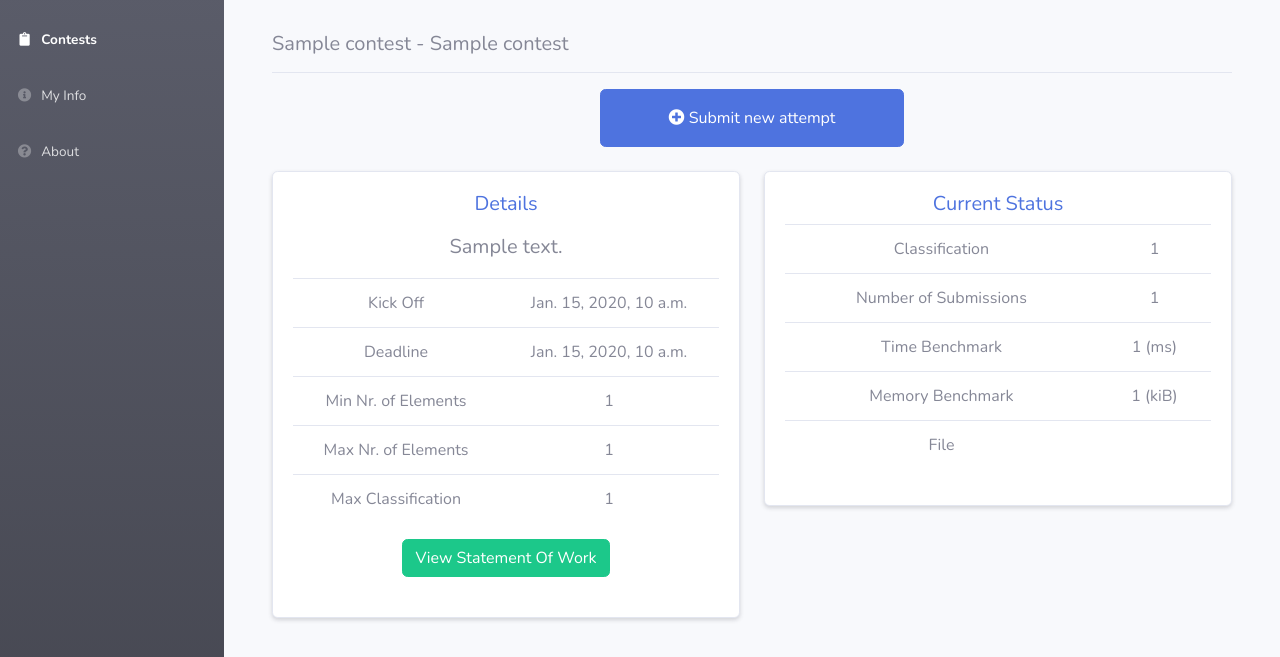
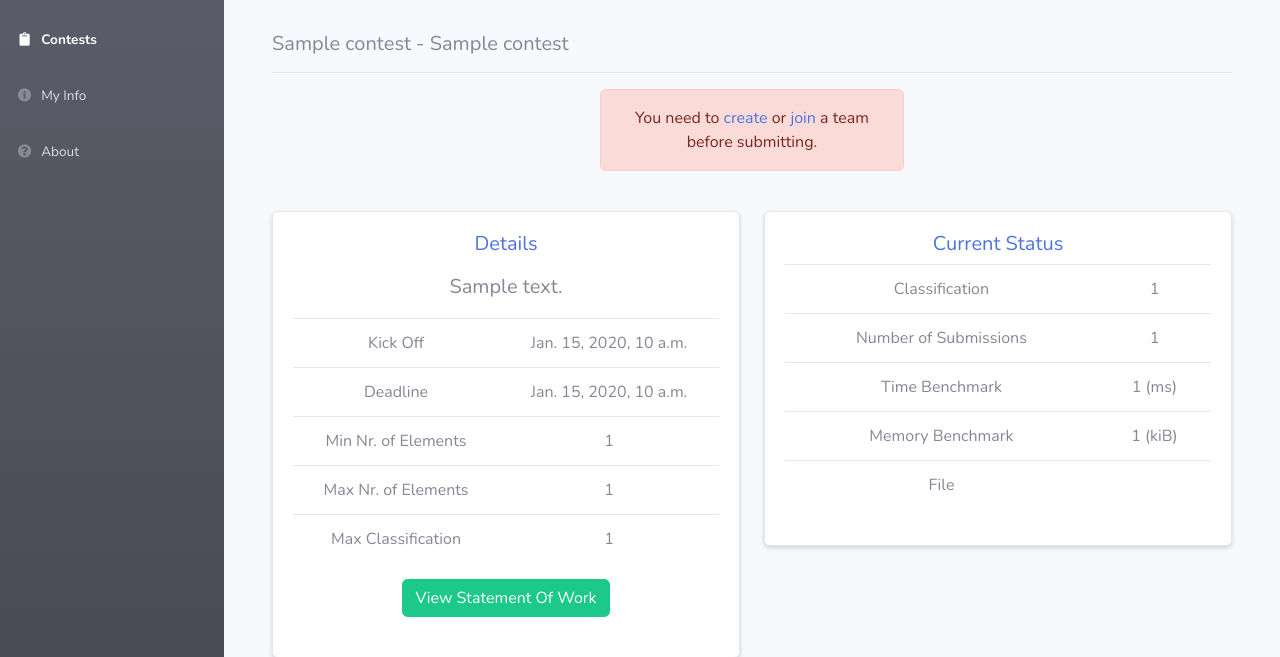
Before and after one commit to dsilveira32/pandora, a Django app: page /contests/1/ in a window 1280 px wide. Shown: the part 156-813 px from the top of the page. Run offline with Django 3.2, Linux system fonts and the light colour scheme; a user stored in the database is signed in; tables that the repository leaves empty hold one stand-in row (values such as "Sample post"); some libraries are stand-ins or nearby versions.

Commit message:
Restruturação geral: * Alteração do formulário do Join team - passou a ser possivel entrar numa equipa via join code. Cabelos brancos - 32,5%

```diff
--- a/administration/views.py
+++ b/administration/views.py
@@ -7,7 +7,7 @@ from django.db.models import Max
 from django.http import HttpResponse
 from django.shortcuts import render, redirect, get_object_or_404
 
-from shared.forms import TeamMemberForm, CreateContestModelForm, TestForm, CreateTestModelForm
+from shared.forms import CreateContestModelForm, TestForm, CreateTestModelForm
 from shared.models import Contest, Test, get_tests_path, Attempt
 from contest.routines import *
 from django.db import transaction
--- a/requirements.txt
+++ b/requirements.txt
@@ -4,3 +4,4 @@ social-auth-app-django==3.1.0
 social-auth-core==3.2.0
 diff-match-patch==20200713
 fontawesome-free==5.15.2
+coolname==1.1.0
--- a/shared/forms.py
+++ b/shared/forms.py
@@ -64,7 +64,7 @@ class TeamMemberApprovalForm(forms.Form):
 	team_remove = forms.CharField(required=False)
 
 
-class TeamMemberForm(forms.Form):
+class TeamJoinForm(forms.Form):
 	team_id = forms.CharField(required=True)
 
 
--- a/shared/models.py
+++ b/shared/models.py
@@ -107,6 +107,11 @@ class Contest(models.Model):
         return "/contests/%i/" % self.id
     # return f"/contests/{self.id}/"
 
+    def getTeams(self):
+        return Team.objects.filter(contest=self).all()
+
+    def getUserTeam(self, user):
+        return Team.objects.filter(contest=self, teammember__user=user).first()
 
 # def checkAttempts(self, request, attempts):
 #	if self.max_submitions > 0:
@@ -147,8 +152,12 @@ class Test(models.Model):
 class Team(models.Model):
     name = models.SlugField(max_length=50, blank=False)
     contest = models.ForeignKey(Contest, default=1, null=False, on_delete=models.CASCADE)
+    join_code = models.SlugField(default=0, blank=False)
+    registration_open = models.BooleanField(null = False, default=False)
+    # image  = models.ImageField(upload_to='images/', blank=True, null=True)
 
-    # image  = models.ImageField(upload_to='images/', blank=True, null=True)
+    def getJoinCode(self):
+        return self.join_code
 
     def _get_active(self):
         "Returns True if the team is active"
@@ -163,6 +172,9 @@ class Team(models.Model):
 
     def get_absolute_url(self):
         return f"/teams/{self.id}/"
+
+    def getMembers(self):
+        return TeamMember.objects.filter(team=self).all()
 
 
 # TODO: Its possible to make this inside the Model?
@@ -246,6 +258,6 @@ class ContestTestDataFile(models.Model):
     unique_together = ('contest', 'file_name')
 
 class Group(models.Model):
-    name = models.TextField(max_length=50, blank=False)
+    name = models.CharField(max_length=50, blank=False)
     users = models.ManyToManyField(User)
     contests = models.ManyToManyField(Contest)
--- /dev/null
+++ b/user/templates/components/contests/contest_submit_attempt_button.html
@@ -0,0 +1,10 @@
+{% if team %}
+    <a class="btn btn-primary w-100 py-3" href="">
+        <i class="fas fa-plus-circle"></i>
+        Submit new attempt
+    </a>
+{% else %}
+    <div class="alert alert-danger w-100 py-3 text-center">
+        You need to <a href="">create</a> or <a href="{% url 'user_contest_team_join_view' contest_submit_attempt_button.contest.id %}">join</a> a team before submitting.
+    </div>
+{% endif %}
--- a/user/templates/layouts/contests/user_contest_detail_layout.html
+++ b/user/templates/layouts/contests/user_contest_detail_layout.html
@@ -17,11 +17,9 @@
         </ol>
     </nav>
     <div class="container-fluid">
-        {% if contest_detail_layout.user_has_access %}
-            <div class="d-flex justify-content-between flex-wrap flex-md-nowrap align-items-center pt-3 pb-2 mb-3 border-bottom">
-                <h5>{{ contest_detail_layout.contest.short_name }}
-                    - {{ contest_detail_layout.contest.title }}</h5>
-            </div>
+        <div class="d-flex justify-content-between flex-wrap flex-md-nowrap align-items-center pt-3 pb-2 mb-3 border-bottom">
+            <h5>{{ contest_detail_layout.contest.short_name }} - {{ contest_detail_layout.contest.title }}</h5>
+        </div>
             {% comment %}
         <!--
         <b>Contest Options</b>
@@ -55,11 +53,8 @@
         <hr>
         -->
         {% endcomment %}
-            {% block contestDetailContent %}
-            {% endblock %}
-        {% else %}
-            {% include "components/general/contest_closed_error.html" %}
-        {% endif %}
+        {% block contestDetailContent %}
+        {% endblock %}
     </div>
 
 {% endblock %}
--- a/user/templates/views/contests/contest.html
+++ b/user/templates/views/contests/contest.html
@@ -2,13 +2,8 @@
 {% block contestDetailContent %}
     <div class="row">
         <div class="offset-4 col-4">
-            <a class="btn btn-primary w-100 py-3"
-               href="{{ contest_detail_layout.contest.get_absolute_url }}attempt/">
-                <i class="fas fa-plus-circle"></i>
-                Submit new attempt
-            </a>
+            {% include "components/contests/contest_submit_attempt_button.html" %}
         </div>
-
         <div class="col-6">
             {% include "components/general/contest_details.html" %}
         </div>
--- /dev/null
+++ b/user/templates/views/contests/teams/team_join.html
@@ -0,0 +1,4 @@
+{% extends "layouts/contests/user_contest_detail_layout.html" %}
+{% block contestDetailContent %}
+    {% include "components/contests/teams/team_join_form.html" %}
+{% endblock %}
--- a/user/urls.py
+++ b/user/urls.py
@@ -5,6 +5,7 @@ from .views import (
     contest_detail_view,
     user_contest_detail_dashboard_view,
     contest_attempt_form_view,
+    user_contest_team_join_view,
     team_create_view,
     team_join_view,
     team_detail_view,
@@ -20,16 +21,17 @@ from .views import (
 urlpatterns = [
     # New urls / views
 
-    # USER
     path('contests/', user_contest_home_view, name='user_contests_home'),
     path('contests/<int:id>/', user_contest_detail_dashboard_view, name='user_contests_detail_dashboard'),
+    path('contests/<int:id>/team/join/', user_contest_team_join_view, name='user_contest_team_join_view'),
+    # TODO: Create general home view
+    path('', user_contest_home_view, name='home'),
+
 
     # Old
-    # TODO: Create general home view
-    path('', user_contest_home_view, name='home'),
     path('contests/<int:id>/attempt/', contest_attempt_form_view),
     path('contests/<int:id>/team/', team_create_view),
-    path('contests/<int:id>/team/join/', team_join_view),
+
     path('contests/<int:id>/my_team/', team_detail_view),
     path('contests/<int:id>/attempt/<int:attempt_id>/', attempt_view),
     path('contests/<int:id>/status/', attempt_list_view),
--- a/user/views.py
+++ b/user/views.py
@@ -1,5 +1,6 @@
 import sys
 
+from coolname import generate_slug
 from django.contrib import messages
 from django.contrib.auth import logout  # last 2 imported
 from django.contrib.auth.decorators import login_required
@@ -8,8 +9,8 @@ from django.shortcuts import render, redirect, get_object_or_404
 from django.utils import timezone
 from django.utils.encoding import smart_text
 
-from shared.forms import AttemptModelForm, TeamModelForm, TeamMemberForm, TeamMemberApprovalForm, \
-    ProfileEditForm, UserEditForm
+from shared.forms import AttemptModelForm, TeamModelForm, TeamMemberApprovalForm, \
+    ProfileEditForm, UserEditForm, TeamJoinForm
 from shared.models import Contest, UserContestDateException
 from contest.routines import *
 from .context_functions import *
@@ -289,7 +290,7 @@ def attempt_view(request, id, attempt_id):
     template_name = 'views/contests/contest_attempt.html'
     atempt_obj = get_object_or_404(Attempt, id=attempt_id)
     contest = atempt_obj.contest
-    context = getContestDetailLayoutContext(request, contest)
+    context = getContestDetailLayoutContext(contest)
     team = atempt_obj.team
 
     # check if request.user is a member of atempt team OR admin
@@ -347,7 +348,7 @@ def team_detail_view(request, id):
     checkUserProfileInRequest(request)
     template_name = 'views/contests/teams/team.html'
     contest = getContestByID(id)
-    context = getContestDetailLayoutContext(request, contest)
+    context = getContestDetailLayoutContext(contest)
     # qs = TeamMember.objects.select_related('team').filter(team__contest = contest_obj.id, user = request.user).first()
     team = getUserTeamFromContest(request, contest)
     if not team:
@@ -438,7 +439,7 @@ def contest_attempt_form_view(request, id):
     ])
     if submitted:
         return redirect(submittedForm.get_absolute_url())
-    context.update(getContestDetailLayoutContext(request, contest))
+    context.update(getContestDetailLayoutContext(contest))
     context.update(getContestFormContext(contest, form))
     context.update(getTeamSubmissionHistoryContext(attempts))
     return render(request, template_name, context)
@@ -462,24 +463,91 @@ def user_contest_home_view(request):
 # CONTEST VIEW
 @login_required
 def user_contest_detail_dashboard_view(request, id):
-    checkUserProfileInRequest(request)
+    #checkUserProfileInRequest(request)
+    context = {}
     template_name = 'views/contests/contest.html'
 
     # Get required data
     contest = getContestByID(id)
-    has_access = checkIfUserHasAccessToContest(request, contest)
+    #has_access = checkIfUserHasAccessToContest(request, contest) # TODO: is necessary?
     team = getUserTeamFromContest(request, contest)
-    team_attempts = get_team_attempts(team)
-    ranked_attempts = getAllContestAttemptsRanking(contest)
+
+    if team:
+        team_attempts = get_team_attempts(team)
+        context.update(getTeamSubmissionStatusContext(team_attempts))
+        context.update(getTeamSubmissionHistoryContext(team_attempts))
+
+        ranked_attempts = getAllContestAttemptsRanking(contest)
+        context.update(getContestRankingsContext(ranked_attempts))
+
 
     # Update context
-    context = {
-        'user_has_access': has_access
-    }
-    context.update(getContestDetailLayoutContext(request, contest))
+    context.update(getContestDetailLayoutContext(contest))
     context.update(getTeamMembersContext(team))
-    context.update(getTeamSubmissionHistoryContext(team_attempts))
     context.update(getContestDetailsContext(contest))
-    context.update(getContestRankingsContext(ranked_attempts))
-    context.update(getTeamSubmissionStatusContext(team_attempts))
+    context.update(getContestSubmitAttemptButton(contest, team))
     return render(request, template_name, context)
+
+# TEAM JOIN VIEW
+@login_required
+def user_contest_team_join_view(request, id):
+    #if not request.user.profile.number:
+    #    return redirect('complete_profile')
+    #if not request.user.profile.valid:
+    #    return redirect('not_active')
+
+    context = {}
+    template_name = 'views/contests/teams/team_join.html'
+
+    contest = getContestByID(id)
+    teams = contest.getTeams()
+    #generate_slug()
+    # TeamMember.objects.select_related('team').filter(team__contest = contest_obj.id, user = request.user).first()
+
+    """
+    if team:
+    return redirect(os.path.join(contest.get_absolute_url(), 'my_team/'))
+
+    # in case individual submition - Create a team with the username with only one member
+    if contest.max_team_members == 1:
+        t = Team(name=request.user.username, contest=contest)
+        t.save()
+        tm = TeamMember(team=t, user=request.user, approved=True)
+        tm.save()
+        return redirect(os.path.join(contest.get_absolute_url(), 'my_team/'))
+
+    # get all teams active in this contenst
+    teams = Team.objects.filter(contest__id=id)  # get all teams associated with this contest
+
+    # set the members details and the amount of new member that can join
+    for obj in teams:
+        obj.members = TeamMember.objects.filter(team=obj)
+        obj.room_left = obj.contest.max_team_members - obj.members.count()
+
+    # update the contenxt to send to the team_join.html
+    context.update({'teams': teams})
+
+    # no idea what it does
+    form = TeamMemberForm(request.POST or None)
+
+    if form.is_valid():
+        team_id = form.cleaned_data.get("team_id")
+        team_member = TeamMember()
+
+        team = Team.objects.get(id=team_id)
+
+        qs = team.teammember_set.all()
+        if qs.count() > team.contest.max_team_members:
+            messages.error(request, "Error! This team can not accept new members")
+        else:
+            team_member.team = team
+            team_member.user = request.user
+            team_member.approved = False
+            team_member.save()
+            return redirect(os.path.join(contest.get_absolute_url(), 'my_team/'))
+
+    """
+    form = TeamJoinForm()
+    context.update(getContestDetailLayoutContext(contest))
+    context.update(getContestTeamJoinContext(contest, teams, form))
+    return render(request, template_name, context)
```
Also changed, not shown: user/context_functions.py (+46 -6 lines), user/templates/components/contests/teams/team_join.html (deleted, +0 -59 lines), user/templates/components/contests/teams/team_join_form.html (added, +42 -0 lines).
